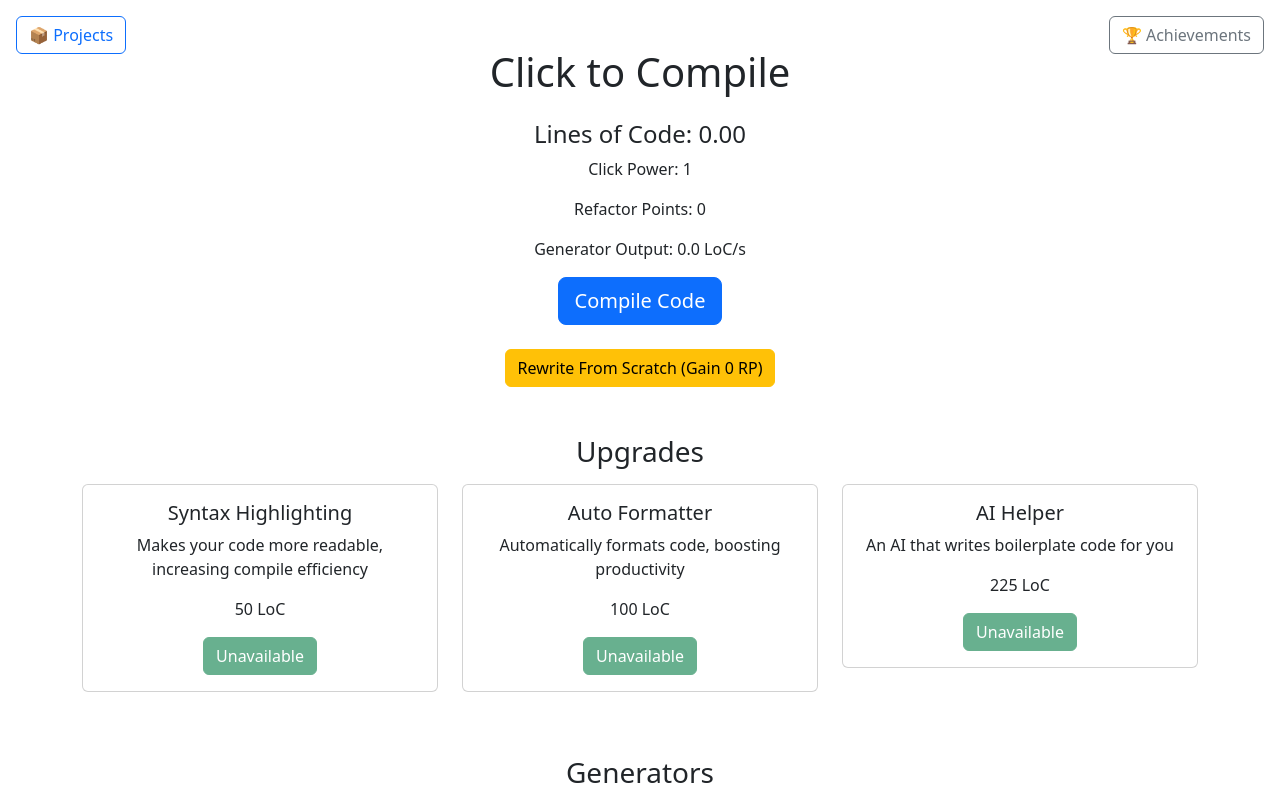
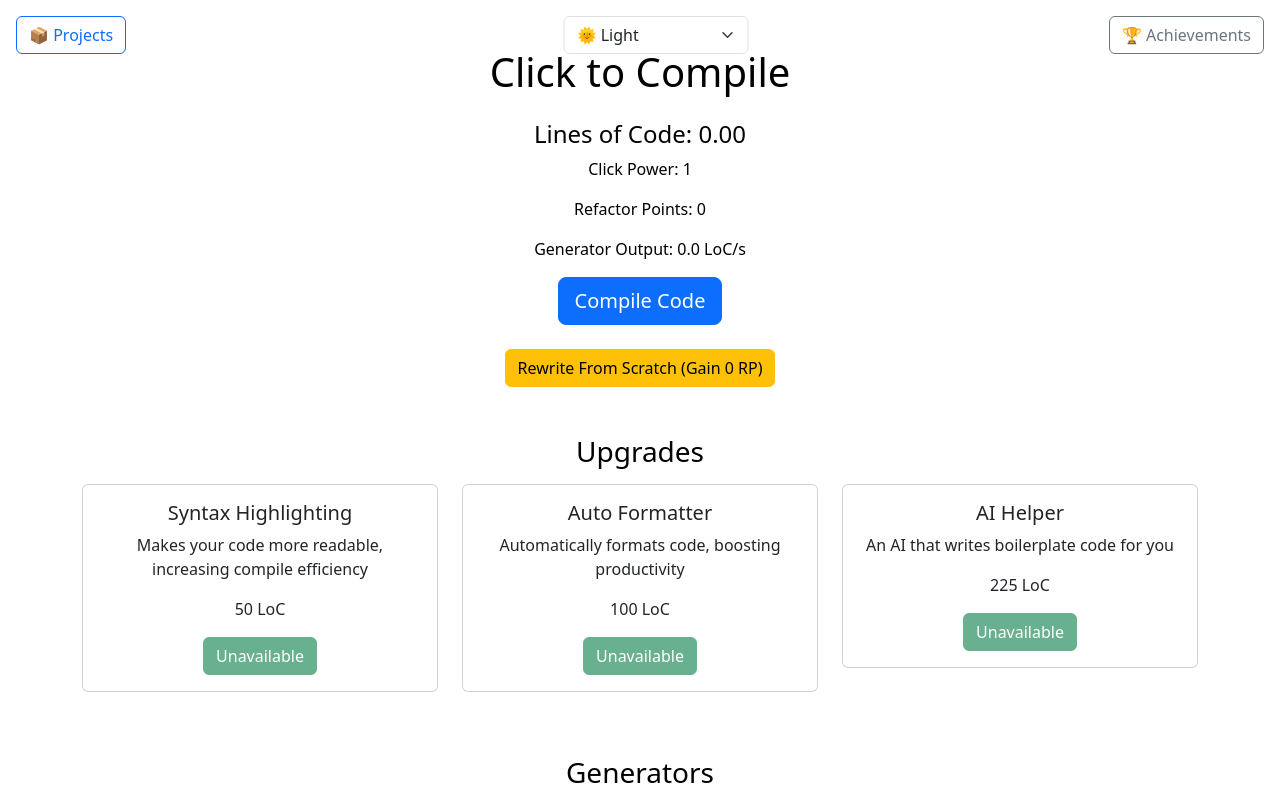
Before and after one commit to I3lade02/web_clicker_game, a React (Create React App) app: page / in a window 1280 px wide. Shown: the top 800 px of the page. Built offline with nearby package versions, Linux system fonts and the light colour scheme.

Commit message:
added theme selection

```diff
--- a/src/App.js
+++ b/src/App.js
@@ -32,6 +32,7 @@ function App() {
   const [projectList, setProjectList] = useState(defaultProjects);
   const [showProjects, setShowProjects] = useState(false);
   const [recentProjects, setRecentProjects] = useState(null);
+  const [theme, setTheme] = useState(() => localStorage.getItem('theme') || 'light');
 
   const clickBonus = purchasedPrestigeUpgrades.includes('click-boost') ? refactorPoints : 0;
   const generatorMultiplier = purchasedPrestigeUpgrades.includes('generator-efficiency') ? 1 + refactorPoints * 0.1 : 1;
@@ -90,6 +91,12 @@ function App() {
       }
     });
   }, [totalLinesOfCode, totalClicks, unlockedAchievements]);
+
+  useEffect(() => {
+    document.body.className = '';
+    document.body.classList.add(`theme-${theme}`);
+    localStorage.setItem('theme', theme);
+  }, [theme]);
 
   const handleClick = () => {
     setLinesOfCode((prev) => prev + clickPower + clickBonus);
@@ -172,6 +179,18 @@ function App() {
       >
         📦 Projects
       </button>
+      <select
+        className='form-select w-auto d-inline-block position-absolute top-0 start-50 translate-middle-x m-3'
+        value={theme}
+        onChange={(e) => setTheme(e.target.value)}
+      >
+        <option value="light">🌞 Light</option>
+        <option value="dark">🌒 Dark</option>
+        <option value="matrix">💻 Matrix</option>
+        <option value="vscode">🧪 VS Code</option>
+        <option value="retro">🕹 Retro Terminal</option>
+      </select>
+
       <CodeStatsPanel loc={linesOfCode} clickPower={clickPower + clickBonus} refactorPoints={refactorPoints} generatorIncome={generatorIncome} />
       <CodeClicker onClick={handleClick} />
 
--- a/src/styles/main.css
+++ b/src/styles/main.css
@@ -43,3 +43,31 @@
     position: relative;
     display: inline-block;
 }
+
+body.theme-light {
+    background-color: #ffffff;
+    color: #000000;
+}
+
+body.theme-dark {
+    background-color: #121212;
+    color: #eeeeee;
+}
+
+body.theme-matrix {
+    background-color: #000000;
+    color: #00ff00;
+    font-family: 'Courier New', monospace;
+}
+
+body.theme-vscode {
+    background-color: #1e1e1e;
+    color: #d4d4d4;
+    font-family: 'Segoe UI', sans-serif;
+}
+
+body.theme-retro {
+    background-color: #222222;
+    color: #00ffcc;
+    font-family: 'Lucida Console', monospace;
+}
```
